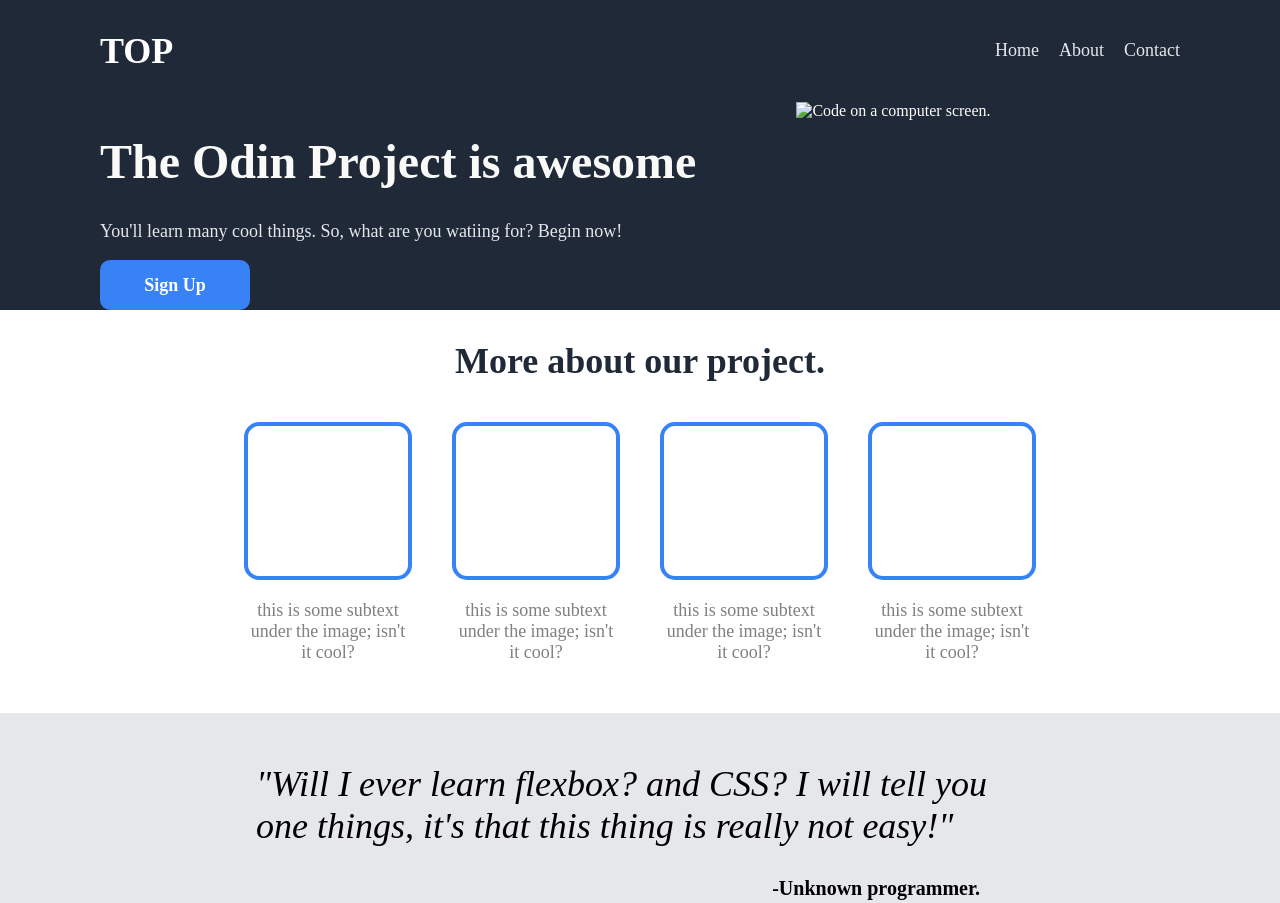
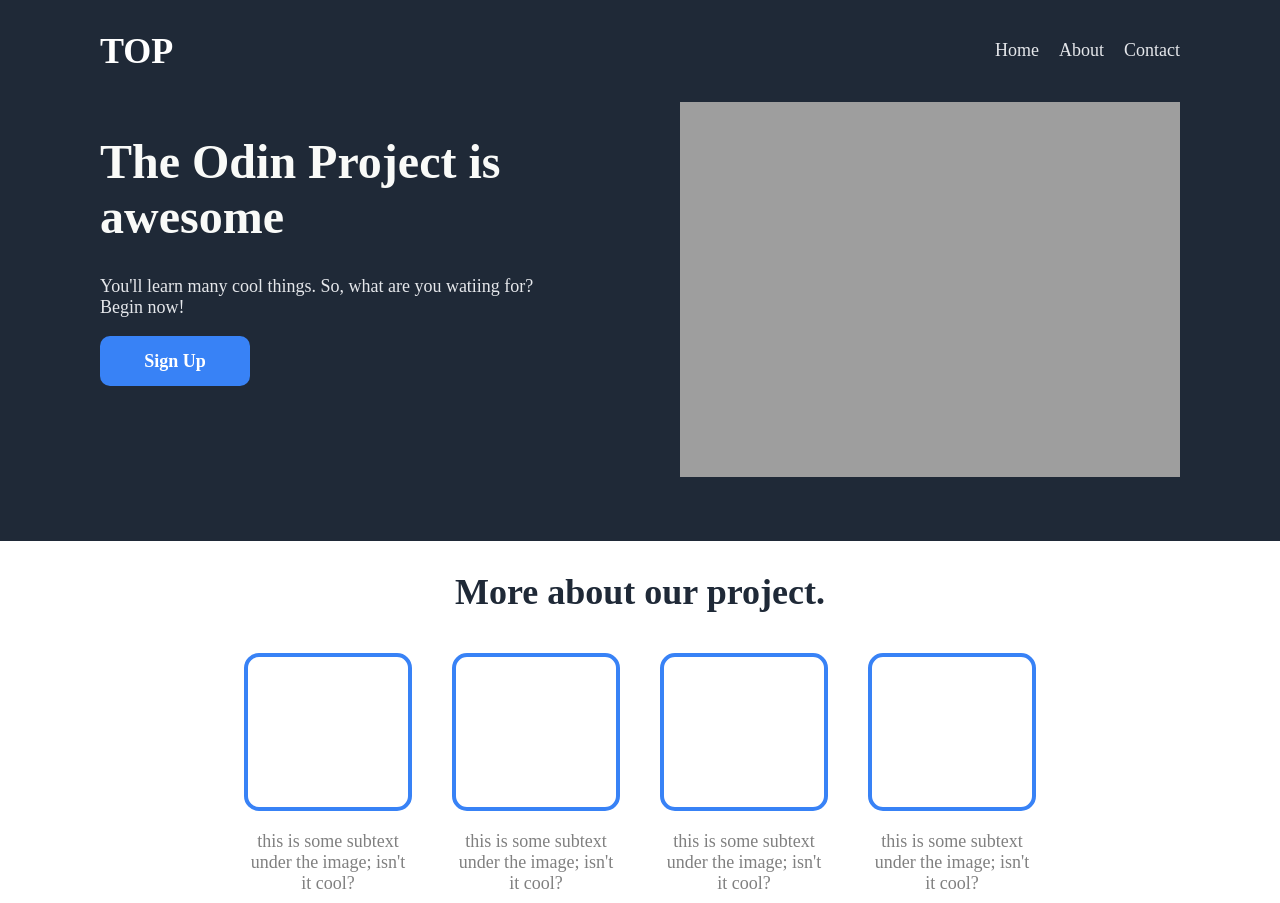
Before and after one commit to urostodorovic95/Landing-Page, a plain HTML site: page index.html in a window 1280 px wide. Shown: the top 903 px of the page. Drawn offline with Linux system fonts and the light colour scheme; the site is published under a folder, as on GitHub Pages, so addresses that start at the root find nothing.

Commit message:
Change img path

```diff
--- a/index.html
+++ b/index.html
@@ -29,7 +29,7 @@
         </div>
         <div class="hero-right">
           <img
-            src="/images/ilya-pavlov-OqtafYT5kTw-unsplash.jpg"
+            src="./images/ilya-pavlov-OqtafYT5kTw-unsplash.jpg"
             alt="Code on a computer screen."
           />
         </div>
```
